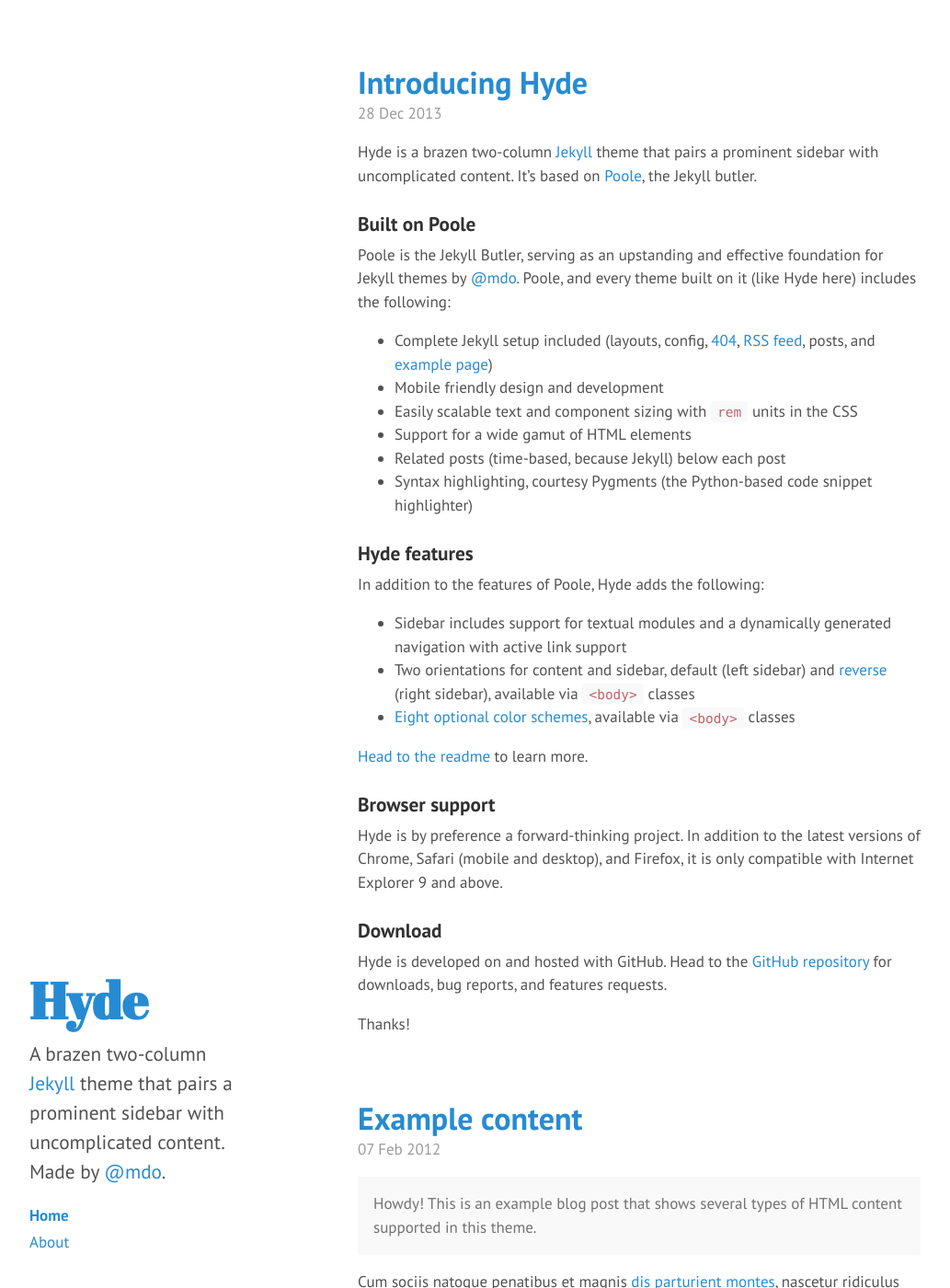
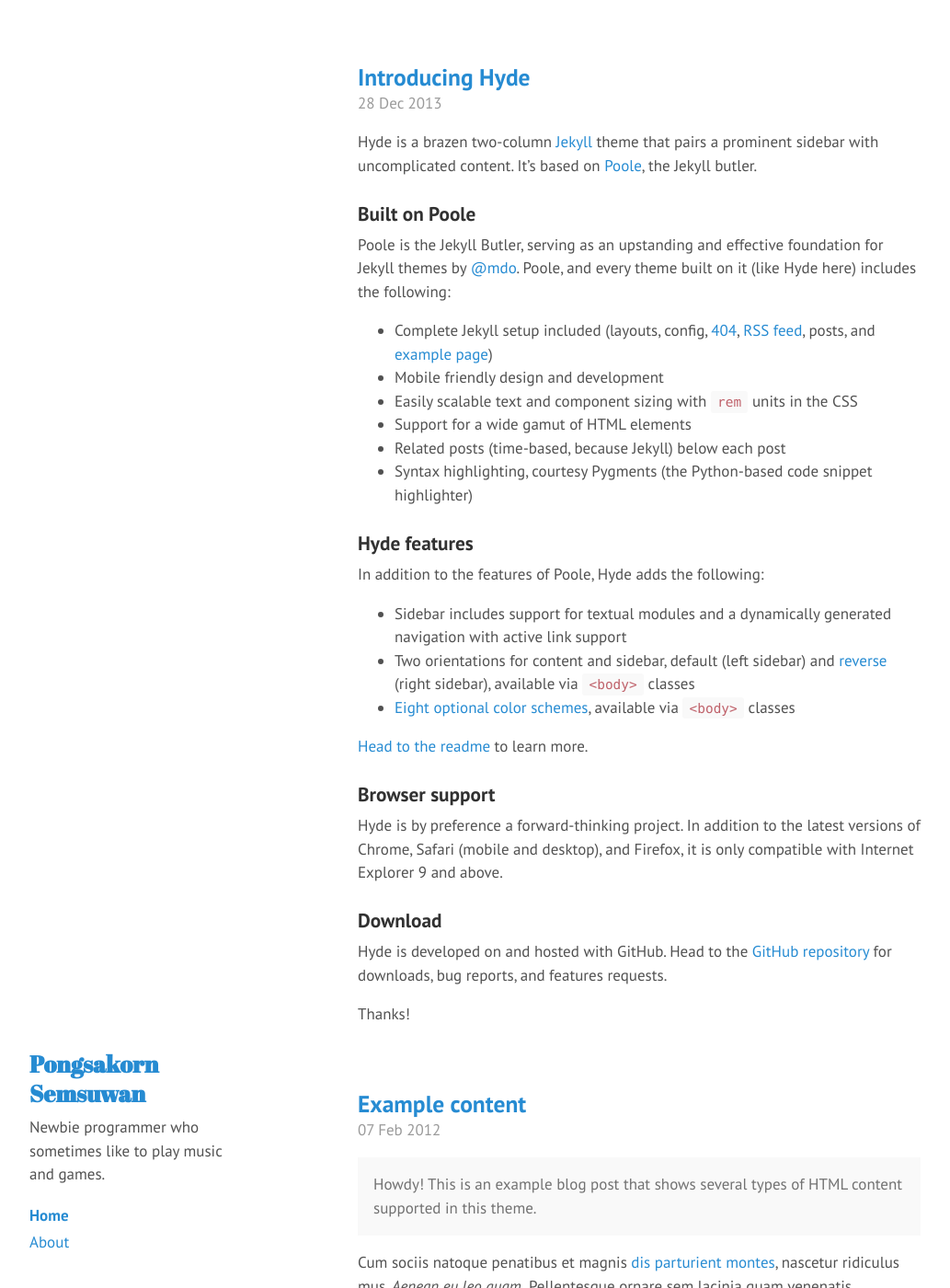
Before and after one commit to pongsakornsemsuwan/pongsakornsemsuwan.github.io, a Jekyll site: the page built from index.html, in a window 1280 px wide and 1400 px high. Shown: the whole window at 92% size, without its empty margins (2-1035 px from the left). Built offline with Jekyll 4.4.1, drawn with Linux system fonts in a browser that asks for light colours; Markdown is read by kramdown in place of the engine named in the settings; the list of posts is cut into pages by our own code.

Commit message:
decrease font size

```diff
--- a/_config.yml
+++ b/_config.yml
@@ -7,15 +7,15 @@
 relative_permalinks: true
 
 # Setup
-title:            Hyde
-tagline:          'A Jekyll theme'
-description:      'A brazen two-column <a href="http://jekyllrb.com" target="_blank">Jekyll</a> theme that pairs a prominent sidebar with uncomplicated content. Made by <a href="https://twitter.com/mdo" target="_blank">@mdo</a>.'
-url:              http://hyde.getpoole.com
+title:            Pongsakorn Semsuwan
+tagline:          'Newbie programmer'
+description:      'Newbie programmer who sometimes like to play music and games.'
+url:              http://pongsakornsemsuwan.github.io
 baseurl:          /
 
 author:
-  name:           'Mark Otto'
-  url:            https://twitter.com/mdo
+  name:           'Pongsakorn Semsuwan'
+  url:            https://twitter.com/pongsakornsemsuwan
 
 paginate:         5
 
--- a/public/css/hyde.css
+++ b/public/css/hyde.css
@@ -82,7 +82,8 @@
   color: #fff;
   margin-top: 0;
   font-family: "Abril Fatface", serif;
-  font-size: 3.25rem;
+  /*font-size: 3.25rem;*/
+  font-size: 1.50rem;
 }
 
 /* Sidebar nav */
--- a/public/css/poole.css
+++ b/public/css/poole.css
@@ -88,7 +88,7 @@
   text-rendering: optimizeLegibility;
 }
 h1 {
-  font-size: 2rem;
+  font-size: 1.5rem;
 }
 h2 {
   margin-top: 1rem;
@@ -259,7 +259,8 @@
  */
 
 .lead {
-  font-size: 1.25rem;
+  /*font-size: 1.25rem;*/
+  font-size: 1.00rem;
   font-weight: 300;
 }
 
```
